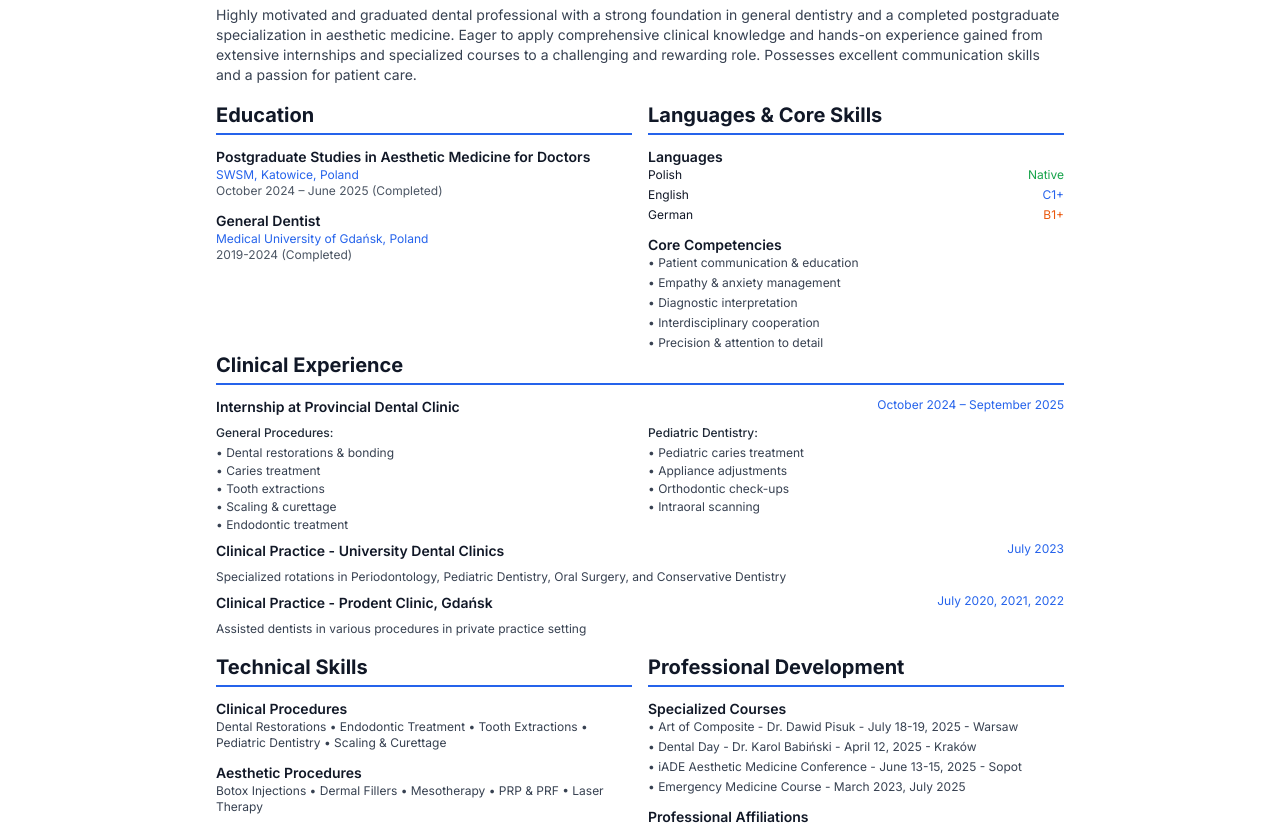
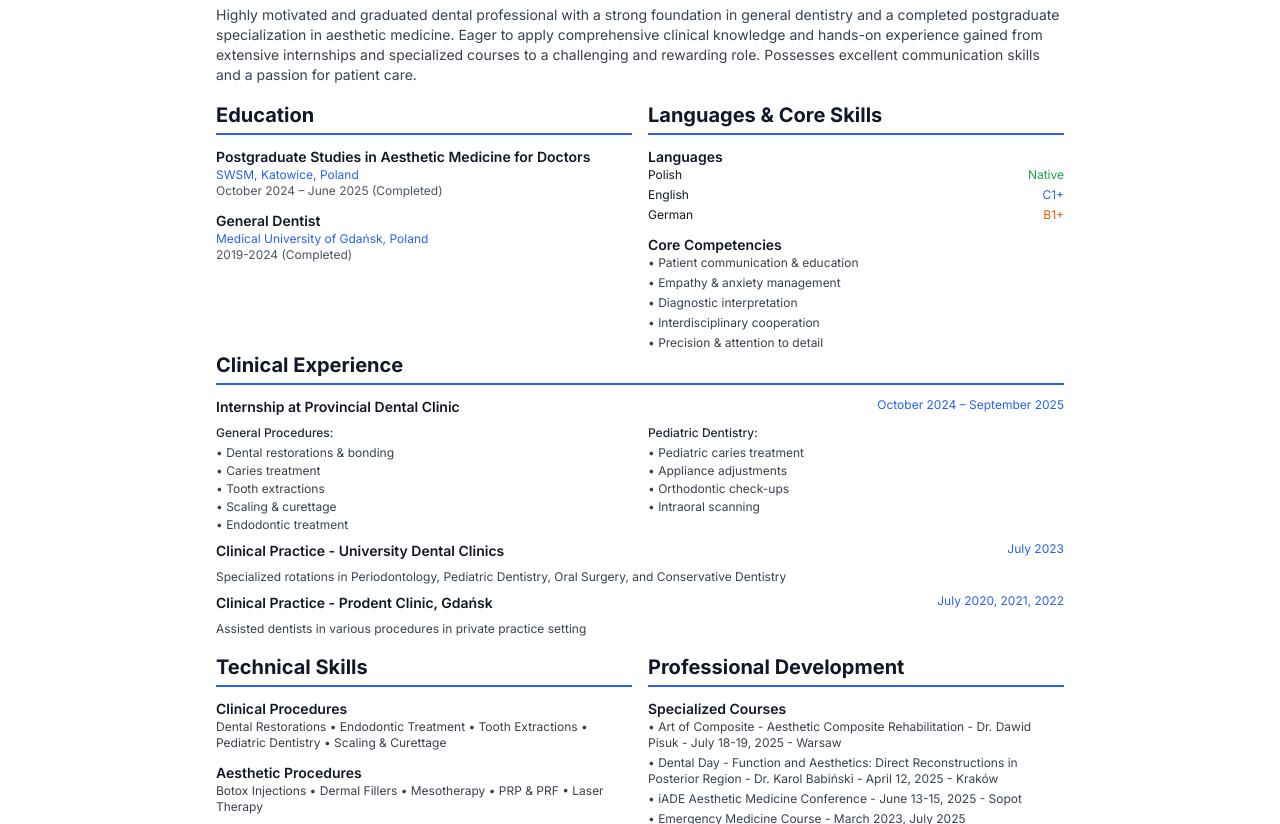
Before and after one commit to weronikakozubek/weronikakozubek.github.io, a website: page public/print.html in a window 1280 px wide. Shown: the part 115-939 px from the top of the page. Drawn offline with nearby package versions, Linux system fonts and the light colour scheme.

Commit message:
update print version

```diff
--- a/public/print.html
+++ b/public/print.html
@@ -218,7 +218,7 @@
                                 <li data-en="• Dental restorations & bonding" data-de="• Zahnrestaurationen & Bonding" data-pl="• Wypełnienia zębów i bonding">• Dental restorations & bonding</li>
                                 <li data-en="• Caries treatment" data-de="• Kariesbehandlung" data-pl="• Leczenie próchnicy">• Caries treatment</li>
                                 <li data-en="• Tooth extractions" data-de="• Zahnextraktionen" data-pl="• Ekstrakcje zębów">• Tooth extractions</li>
-                                <li data-en="• Scaling & curettage" data-de="• Zahnsteinentfernung & Kürettage" data-pl="• Skaling i wyłyżeczki">• Scaling & curettage</li>
+                                <li data-en="• Scaling & curettage" data-de="• Zahnsteinentfernung & Kürettage" data-pl="• Skaling">• Scaling & curettage</li>
                                 <li data-en="• Endodontic treatment" data-de="• Endodontische Behandlung" data-pl="• Leczenie endodontyczne">• Endodontic treatment</li>
                             </ul>
                         </div>
@@ -333,8 +333,8 @@
                         <h3 class="font-semibold text-gray-900 text-sm"
                             data-en="Specialized Courses" data-de="Spezialisierte Kurse" data-pl="Kursy Specjalistyczne">Specialized Courses</h3>
                         <ul class="text-xs text-gray-700 space-y-1">
-                            <li data-en="• Art of Composite - Dr. Dawid Pisuk - July 18-19, 2025 - Warsaw" data-de="• Art of Composite - Dr. Dawid Pisuk - 18.-19. Juli 2025 - Warschau" data-pl="• Art of Composite - lek. dent. Dawid Pisuk - 18-19 lipca 2025 - Warszawa">• Art of Composite - Dr. Dawid Pisuk - July 18-19, 2025 - Warsaw</li>
-                            <li data-en="• Dental Day - Dr. Karol Babiński - April 12, 2025 - Kraków" data-de="• Dental Day - Dr. Karol Babiński - 12. April 2025 - Krakau" data-pl="• Dental Day - lek. dent. Karol Babiński - 12 kwietnia 2025 - Kraków">• Dental Day - Dr. Karol Babiński - April 12, 2025 - Kraków</li>
+                            <li data-en="• Art of Composite - Aesthetic Composite Rehabilitation - Dr. Dawid Pisuk - July 18-19, 2025 - Warsaw" data-de="• Art of Composite - Ästhetische Komposit-Rehabilitation - Dr. Dawid Pisuk - 18.-19. Juli 2025 - Warschau" data-pl="• Art of Composite - Kompozytowa Rehabilitacja Estetyczna - lek. dent. Dawid Pisuk - 18-19 lipca 2025 - Warszawa">• Art of Composite - Aesthetic Composite Rehabilitation - Dr. Dawid Pisuk - July 18-19, 2025 - Warsaw</li>
+                            <li data-en="• Dental Day - Function and Aesthetics: Direct Reconstructions in Posterior Region - Dr. Karol Babiński - April 12, 2025 - Kraków" data-de="• Dental Day - Funktion und Ästhetik: Direkte Rekonstruktionen im Seitenzahnbereich - Dr. Karol Babiński - 12. April 2025 - Krakau" data-pl="• Dental Day - Funkcja i estetyka: bezpośrednie rekonstrukcje w odcinku bocznym - lek. dent. Karol Babiński - 12 kwietnia 2025 - Kraków">• Dental Day - Function and Aesthetics: Direct Reconstructions in Posterior Region - Dr. Karol Babiński - April 12, 2025 - Kraków</li>
                             <li data-en="• iADE Aesthetic Medicine Conference - June 13-15, 2025 - Sopot" data-de="• iADE Konferenz für Ästhetische Medizin - 13.-15. Juni 2025 - Sopot" data-pl="• Konferencja Medycyny Estetycznej iADE - 13-15 czerwca 2025 - Sopot">• iADE Aesthetic Medicine Conference - June 13-15, 2025 - Sopot</li>
                             <li data-en="• Emergency Medicine Course - March 2023, July 2025" data-de="• Notfallmedizin Kurs - März 2023, Juli 2025" data-pl="• Kurs Medycyny Ratunkowej - Marzec 2023, Lipiec 2025">• Emergency Medicine Course - March 2023, July 2025</li>
                         </ul>
```
